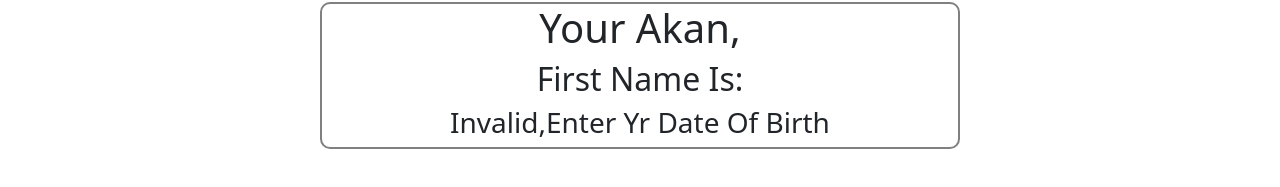
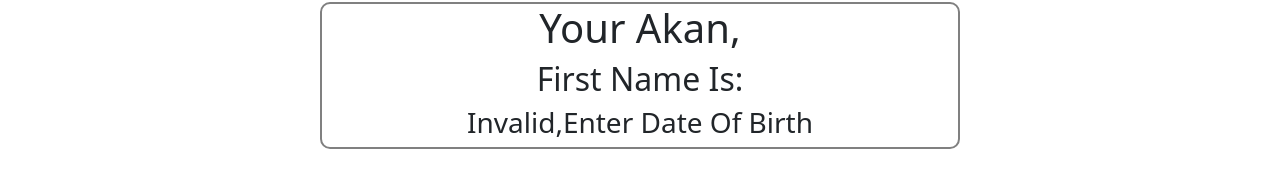
Before and after one commit to JoeshGichon/Ghanian_Naming_System, a plain HTML site: page index.html in a window 1280 px wide. Shown: the part 429-616 px from the top of the page. Drawn offline with nearby package versions, Linux system fonts and the light colour scheme.

```diff
--- a/index.html
+++ b/index.html
@@ -53,7 +53,7 @@
             <div id="name-display" class="row">
                 <h1>Your Akan,</h1>
                 <h2>First Name is:</h2>
-                <h3 id="akanName">Invalid,Enter Yr date of Birth</h3>
+                <h3 id="akanName">Invalid,Enter Date Of Birth</h3>
             </div>
         </section>
 
```
Also changed, not shown: js/main.js (+15 -3 lines).
